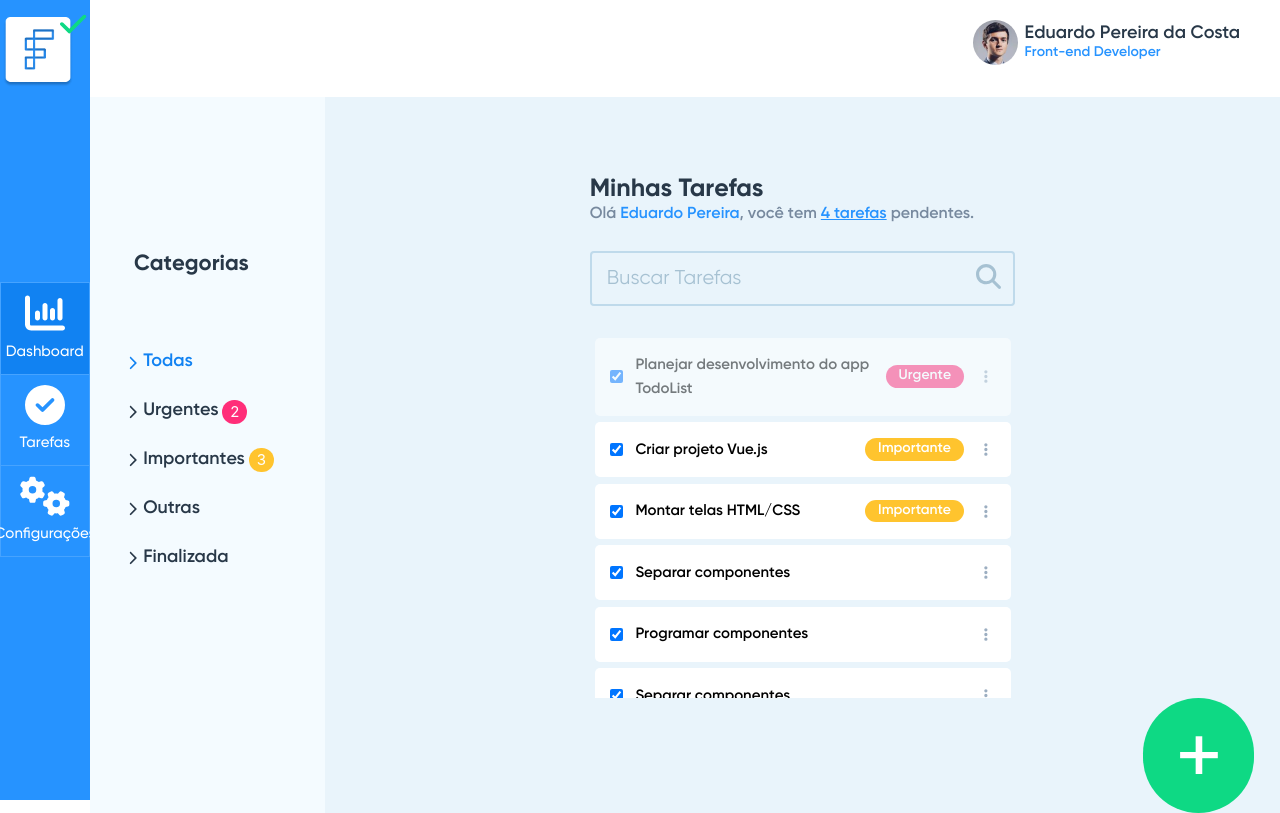
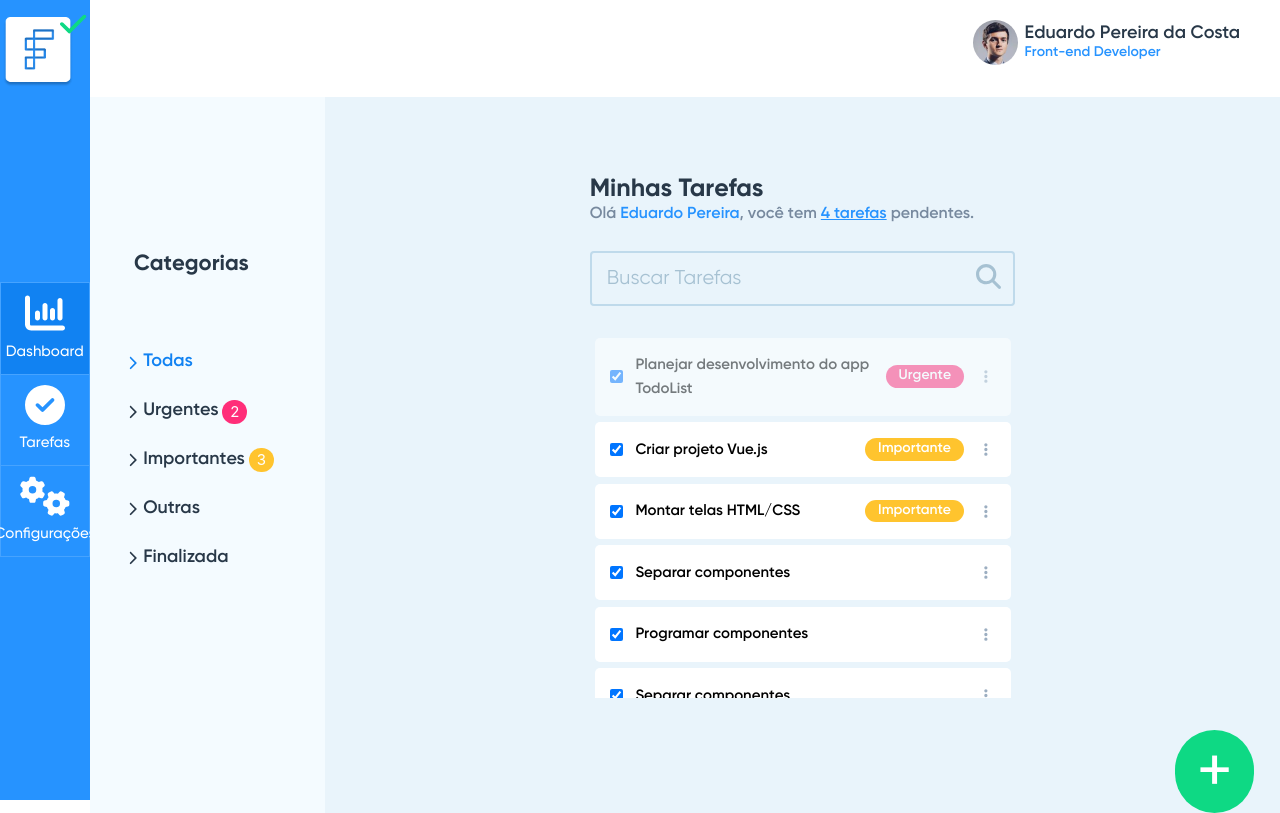
Before and after one commit to DevJulio/todo-facilita, a Vue app: page /home in a window 1280 px wide. Built offline with nearby package versions, Linux system fonts and the light colour scheme.

Commit message:
feat: updated many pages and components

```diff
--- a/src/components/input/Input.vue
+++ b/src/components/input/Input.vue
@@ -1,14 +1,23 @@
 <template>
   <div class="custom-input">
-    <span :for="inputId" class="label">{{ label }}</span>
+    <span :for="inputId" class="label" v-if="!isTextField">{{ label }}</span>
+
     <input
       class="input-style"
       :id="inputId"
       :placeholder="placeholder"
       :value="value"
       :type="inputType"
+      v-if="!isTextField"
       @input="updateValue($event.target.value)"
     />
+    <span class="label" v-if="isTextField">{{ label }}</span>
+    <textarea
+      class="input-style"
+      v-if="isTextField"
+      :rows="7"
+      @input="updateValue($event.target.value)"
+    ></textarea>
   </div>
 </template>
 
@@ -29,6 +38,10 @@ export default {
       default: ''
     },
     isPassword: {
+      type: Boolean,
+      default: false
+    },
+    isTextField: {
       type: Boolean,
       default: false
     }
@@ -62,11 +75,12 @@ export default {
   font-family $td-semi-bold
   color $td-input-lbl
 .input-style
-  padding 20px
+  padding 15px
   border 2px solid #BFDAEB
   border-radius 4px
   font-size 16px
-  width 30vw
+  width 100%
+  font-family $td-semi-bold
   transition border-color 0.3s ease
 
 &:focus
--- /dev/null
+++ b/src/components/modal-form/ModalForm.vue
@@ -0,0 +1,95 @@
+<template>
+  <FAModal :isVisible="isVisible" @close="closeModal" :title="title">
+    <div class="form">
+      <FAInput label="Título:" placeholder="" :v-model="email" />
+      <FAInput label="Descrição:" placeholder="" :v-model="email" isTextField="true" />
+    </div>
+  </FAModal>
+</template>
+
+<script>
+import FAModal from '../modal/ModalComponent.vue'
+import FAInput from '../input/Input.vue'
+export default {
+  name: 'FAModalForm',
+  components: {
+    FAModal,
+    FAInput
+  },
+  props: {
+    isVisible: {
+      type: Boolean,
+      default: false
+    },
+    title: {
+      type: String
+    }
+  },
+  data() {
+    return {
+      isModalVisible: false
+    }
+  },
+  methods: {
+    openModal() {
+      this.isModalVisible = true
+    },
+    closeModal() {
+      this.isModalVisible = false
+    }
+  }
+}
+</script>
+
+<style lang="stylus" scoped>
+@import '../../assets/styles/theme.styl'
+
+
+.form
+  display flex
+  flex-direction column
+  margin-top 2vh
+  color black
+
+.popover-container
+  position relative
+  display inline-block
+
+.popover-content
+  position absolute
+  top -44%
+  transform translateX(-65%)
+  width 110px
+  padding 15px
+  background-color white
+  box-shadow 0 4px 8px rgba(0, 0, 0, 0.1)
+  border-radius 8px
+  text-align center
+  z-index 10
+  display flex
+  flex-direction row
+  justify-content right
+  .item-list
+   display flex
+   flex-direction column
+   margin-top -5px
+   row-gap 10px
+   .item
+     display flex
+     flex-direction row
+     align-items center
+     column-gap 10px
+     cursor pointer
+     .label
+       font-family $td-semi-bold
+       color #748CA5
+     //.icon
+  &::before
+    content ''
+    position absolute
+    top -10px
+    left 50%
+    transform translateX(-50%)
+    border 10px solid transparent
+    border-bottom-color white
+</style>
--- a/src/components/modal/ModalComponent.vue
+++ b/src/components/modal/ModalComponent.vue
@@ -2,6 +2,7 @@
 <template>
   <div v-if="isVisible" class="modal-overlay" @click="closeOnOverlayClick">
     <div class="modal-content" @click.stop>
+      <span class="title">{{ title }}</span>
       <button class="close-btn" @click="closeModal">&times;</button>
       <div class="modal-body">
         <slot></slot>
@@ -13,11 +14,13 @@
 <script>
 export default {
   name: 'FAModal',
-
   props: {
     isVisible: {
       type: Boolean,
       default: false
+    },
+    title: {
+      type: String
     }
   },
   methods: {
@@ -52,10 +55,17 @@ export default {
   padding 20px
   border-radius 8px
   box-shadow 0 5px 15px rgba(0, 0, 0, 0.3)
-  width 90%
-  max-width 500px
+  width 100%
+  max-width 40vw
   position relative
+  padding-left 2vw
+  padding-top 3vh
 
+.title
+  font-family $td-semi-bold
+  color $td-title
+  font-size 28px
+  padding-top 1vh
 .close-btn
   position absolute
   top 10px
@@ -64,8 +74,9 @@ export default {
   border none
   font-size 24px
   cursor pointer
+  color $td-input-lbl
 
 .modal-body
-  padding 20px
-  text-align center
+  // padding 20px
+  // text-align center
 </style>
--- a/src/components/pop-over/PopOver.vue
+++ b/src/components/pop-over/PopOver.vue
@@ -1,7 +1,7 @@
 <template>
   <!-- em um cenário real, o popover poderia ser um componente e receber os items de forma dinâmica para serem exibidos -->
-  <!-- os itens a serem exibidos podem ser um array com o elemento e a função a ser executada, nesse caso não faz sentido -->
-  <!-- já que o uso é único e exclusivo para a edição e exclusão de um item. -->
+  <!-- os itens a serem exibidos podem ser um array com o elemento e a função a ser executada, nesse caso  -->
+  <!-- o uso é único e exclusivo para a edição e exclusão de um item. -->
   <div class="popover-container">
     <fa
       icon="ellipsis-vertical"
@@ -25,22 +25,16 @@
         @click="togglePopover"
       />
     </div>
-    <!-- <FAModal :isVisible="isModalDeleteVisible" @close="closeModalConfirmDelete">
-      <h2>Dynamic Modal Content</h2>
-      <p>This content is passed dynamically using Vue's slot system.</p>
-    </FAModal> -->
     <FAModalConfirm :isVisible="isModalDeleteVisible" @close="closeModalConfirmDelete" />
   </div>
 </template>
 
 <script>
-import FAModal from '../modal/ModalComponent.vue'
 import FAModalConfirm from '../modal-confirm/ModalConfirm.vue'
 
 export default {
   name: 'FAPopOver',
   components: {
-    FAModal,
     FAModalConfirm
   },
   data() {
@@ -88,7 +82,7 @@ export default {
    display flex
    flex-direction column
    margin-top -5px
-   row-gap 3px
+   row-gap 10px
    .item
      display flex
      flex-direction row
--- a/src/views/DashboardView.vue
+++ b/src/views/DashboardView.vue
@@ -109,12 +109,13 @@
             <FATodoItem label="Separar componentes" />
             <FATodoItem label="Programar componentes" />
           </div>
-          <div class="floating-btn">
+          <div class="floating-btn" @click="openModal">
             <span class="plus">+</span>
           </div>
         </div>
       </div>
     </div>
+    <FAModalForm :isVisible="isModalVisible" @close="closeModal" :title="title" />
   </div>
 </template>
 <script>
@@ -123,6 +124,7 @@ import FATopBar from '../components/top-bar/TopBar.vue'
 import FAFilterItem from '../components/filter-item/Filtertem.vue'
 import FASearchInput from '../components/search/SearchInput.vue'
 import FATodoItem from '../components/todo-item/TodoItem.vue'
+import FAModalForm from '../components/modal-form/ModalForm.vue'
 
 export default {
   components: {
@@ -130,12 +132,15 @@ export default {
     FATopBar,
     FAFilterItem,
     FASearchInput,
-    FATodoItem
+    FATodoItem,
+    FAModalForm
   },
   data() {
     return {
       activeAction: 1,
-      activeFilter: 1
+      activeFilter: 1,
+      isModalVisible: false,
+      title: 'Cadastrar Tarefa'
     }
   },
   methods: {
@@ -144,6 +149,12 @@ export default {
     },
     handleClickFilter(id) {
       this.activeFilter = id
+    },
+    openModal() {
+      this.isModalVisible = true
+    },
+    closeModal() {
+      this.isModalVisible = false
     }
   }
 }
@@ -258,13 +269,14 @@ export default {
         margin-left auto
         margin-right 2vw
         border-radius 80px
-        padding-inline 29px
+        padding-inline 20px
         cursor pointer
         display flex
         flex-direction column
+        margin-top 4vh
         .plus
           color white
-          font-size 80px
+          font-size 60px
           margin-top -13px
       .todo-list
         display flex
--- a/src/views/LoginView.vue
+++ b/src/views/LoginView.vue
@@ -108,6 +108,7 @@ export default {
     flex-direction column
     align-self center
     margin-top -2vw
+    width 30vw
    .title
      font-size 20px
      font-family $td-bold
```
